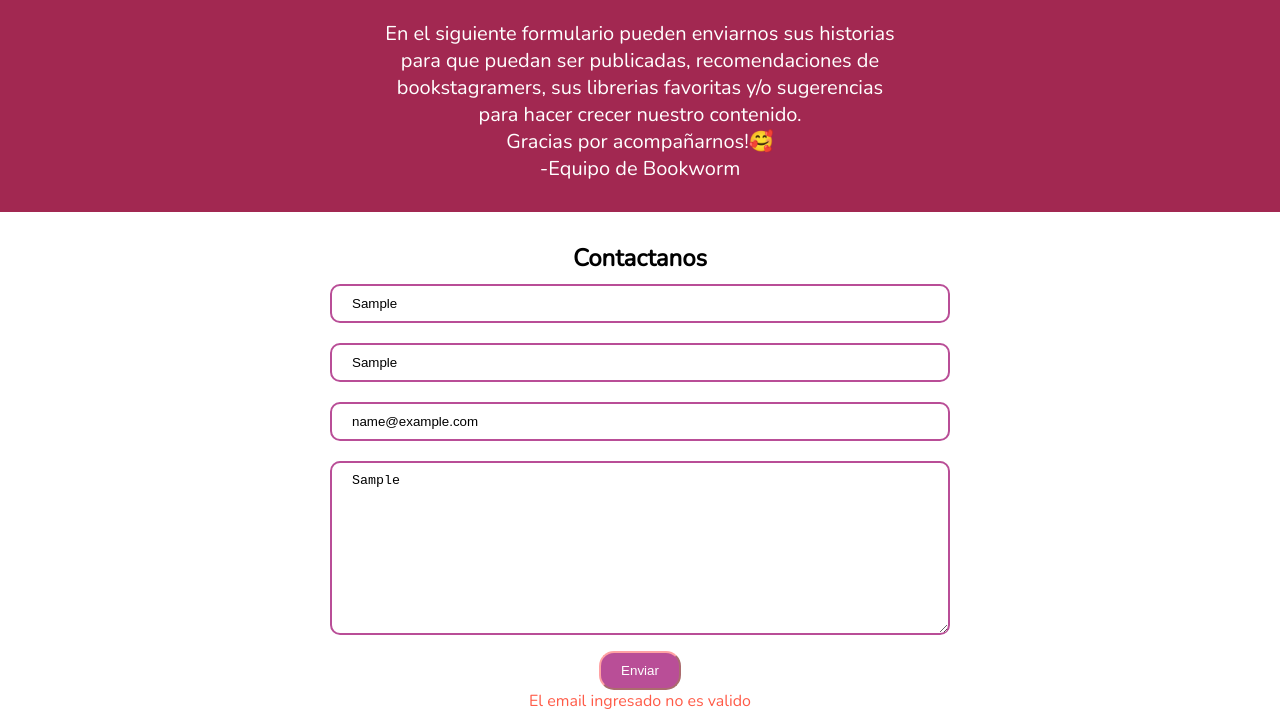
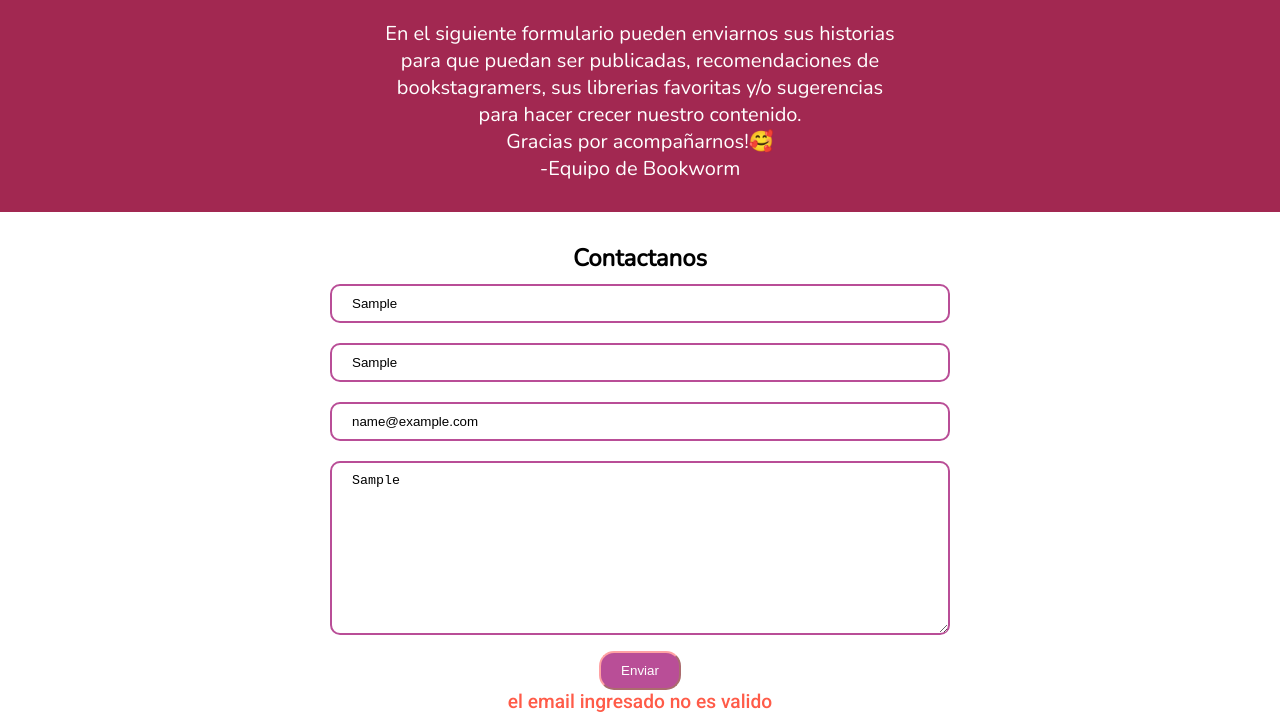
Before and after one commit to doloresbruzzone/proyectoFrontCaC, a plain HTML site: page contact-us.html in a window 1280 px wide. Both pictures are taken after typing "Sample", "Sample", "name@example.com", "Sample" into the empty fields and a click on the button "Enviar". Shown: the part 301-1021 px from the top of the page. Drawn offline with nearby package versions, Linux system fonts and the light colour scheme.

Commit message:
listo con contact page

```diff
--- a/contact-us.html
+++ b/contact-us.html
@@ -6,6 +6,7 @@
     <meta name="viewport" content="width=device-width, initial-scale=1.0">
     <title>Contact us 💌</title>
     <!-- font links -->
+    <link href="https://fonts.googleapis.com/css2?family=Arvo&family=Bebas+Neue&family=Roboto:wght@500&display=swap" rel="stylesheet">
     <link href="https://fonts.googleapis.com/css2?family=Nunito:wght@200&display=swap" rel="stylesheet">
     <link rel="preconnect" href="https://fonts.googleapis.com">
     <link rel="preconnect" href="https://fonts.gstatic.com" crossorigin>
--- a/css/contact.css
+++ b/css/contact.css
@@ -95,3 +95,9 @@
     color: #FFF;
     border-color: #ffa2a4;
 }
+
+.error{
+    color: #ff5b48;
+    font-family: 'Roboto', sans-serif;
+    font-size: 1.2rem;
+}
--- a/js/contact.js
+++ b/js/contact.js
@@ -9,19 +9,19 @@
 
     var mensajesError = [];
     if(inputNombre === null || inputNombre.value.length == 0){
-        mensajesError.push('Ingrese su nombre');
+        mensajesError.push('ingrese su nombre');
     }
     if(inputAsunto === null || inputAsunto.value.length == 0){
-        mensajesError.push('Ingrese un asunto');
+        mensajesError.push('ingrese un asunto');
     }
 
     var expReg= /^[a-z0-9!#$%&'*+/=?^_`{|}~-]+(?:\.[a-z0-9!#$%&'*+/=?^_`{|}~-]+)*@(?:[a-z0-9](?:[a-z0-9-]*[a-z0-9])?\.)+[a-z0-9](?:[a-z0-9-]*[a-z0-9])?$/;
     var valido=expReg.test(inputEmail);
 
     if(valido==false || inputEmail === null || inputEmail.value.length == 0){
-        mensajesError.push('El email ingresado no es valido');
+        mensajesError.push('el email ingresado no es valido');
     }
 
-    error.style.color = '#ff5b48';
+
     error.innerHTML = mensajesError.join(', ');
 });
```
